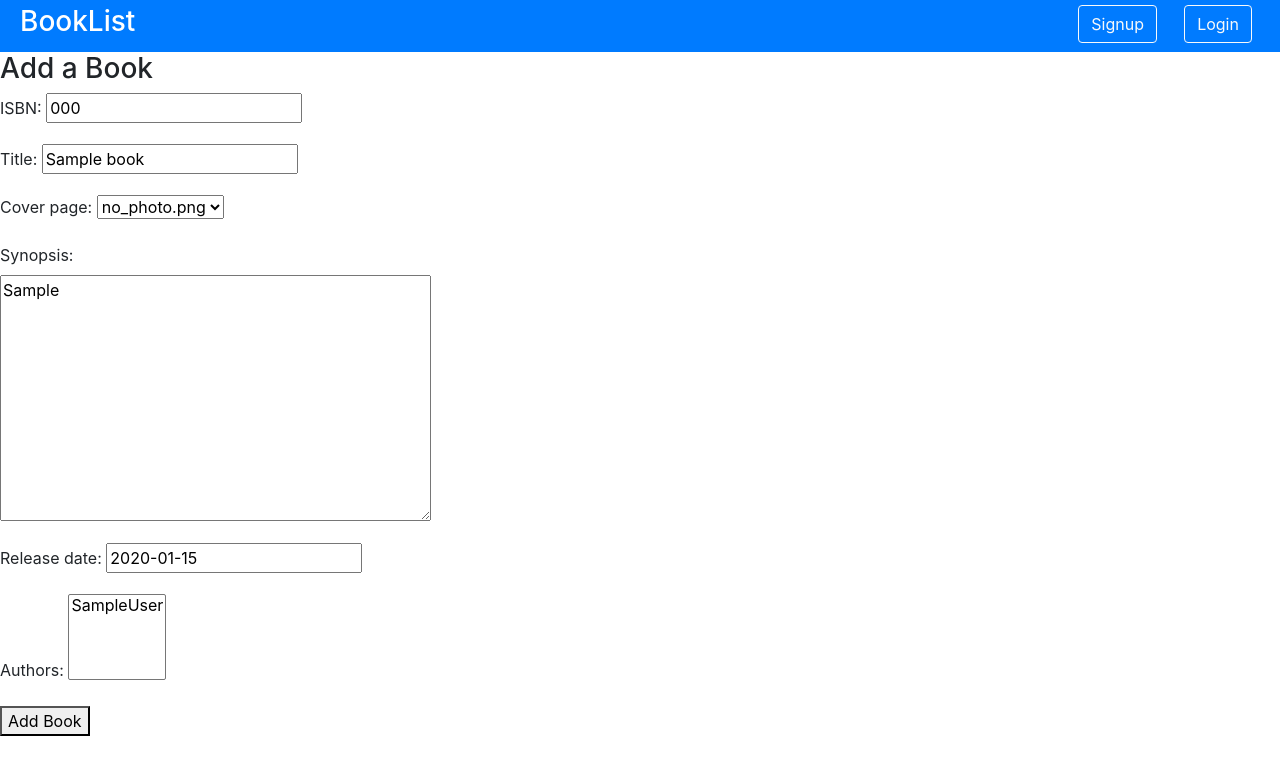
After one commit to MarcSaureu/BookList, a Django app: page /books/update_book/000/ in a window 1280 px wide. The commit adds this page. Shown: the top 775 px of the page. Run offline with Django 3.2, Linux system fonts and the light colour scheme; tables that the repository leaves empty hold one stand-in row (values such as "Sample post"); some libraries are stand-ins or nearby versions.

Commit message:
Some implementations

```diff
--- a/BookList/forms.py
+++ b/BookList/forms.py
@@ -52,3 +52,8 @@ class ListCreationForm(forms.ModelForm):
 		fields = ('name',)
 		exclude = {'user_id',}
 		model = models.List
+
+class BookCreationForm(forms.ModelForm):
+	class Meta:
+		fields = ('ISBN', 'title', 'cover_page', 'synopsis', 'release_date', 'authors')
+		model = models.Book
--- a/BookList/models.py
+++ b/BookList/models.py
@@ -15,7 +15,7 @@ class Author(models.Model):
         return self.first_name + self.last_name
 
 class Book(models.Model):
-    ISBN = models.CharField(max_length=13, unique=True)
+    ISBN = models.CharField(max_length=13, unique=True , primary_key=True)
     title = models.CharField(max_length=50)
     cover_page = models.FilePathField(path='BookList/static/img/')
     synopsis = models.TextField()
@@ -24,6 +24,9 @@ class Book(models.Model):
 
     def __str__(self):
         return self.title
+
+    def get_absolute_url(self):
+        return reverse('books')
 
 class User(auth_models.AbstractUser):
     birth_date = models.DateField(null=True)
--- a/BookList/urls.py
+++ b/BookList/urls.py
@@ -15,5 +15,9 @@ urlpatterns = [
 	path('mylists/', views.mylists, name = 'mylists'),
 	path('mylists/create_list/', views.CreateList.as_view(), name='create_list'),
 	path('account/', views.account, name = 'account'),
-	path('lists/<int:pk>', DetailView.as_view(model=List, template_name='mylists/list_detail.html'), name='list_detail')
+	path('lists/<int:pk>', DetailView.as_view(model=List, template_name='mylists/list_detail.html'), name='list_detail'),
+	path('books/', views.books, name = 'books'),
+	path('books/create_book/', views.CreateBook.as_view(), name = 'create_book'),
+	path('books/update_book/<str:pk>/', views.update_book, name = 'update_book'),
+	path('books/delete_book/<str:pk>/', views.delete_book, name = 'delete_book')
 ]
--- a/BookList/views.py
+++ b/BookList/views.py
@@ -1,10 +1,10 @@
-from django.shortcuts import render
+from django.shortcuts import render, redirect
 from flask import request
 
 from django.contrib import auth
 from django.views import generic
 from django.urls import reverse_lazy
-from BookList.forms import UserCreationForm, ListCreationForm
+from BookList.forms import UserCreationForm, ListCreationForm, BookCreationForm
 from django.views.generic.detail import DetailView
 from BookList.models import Book, Author, List, User
 
@@ -59,3 +59,32 @@ class RestaurantDetail(DetailView):
     def get_context_data(self, **kwargs):
         context = super(ListDetail, self).get_context_data(**kwargs)
         return context
+
+class CreateBook(generic.CreateView):
+	model = Book
+	template_name = 'form.html'
+	form_class = BookCreationForm
+
+def update_book(request, pk):
+	book = Book.objects.get(ISBN=pk)
+	form = BookCreationForm(instance=book)
+
+	if request.method == 'POST':
+		form = BookCreationForm(request.POST, instance=book)
+		if form.is_valid():
+			form.save()
+			return redirect('/books')
+
+	context = {'form':form}
+	return render(request, 'update_book.html', context)
+
+
+def delete_book(request, pk):
+	book = Book.objects.get(ISBN=pk)
+
+	if request.method == 'POST':
+		book.delete()
+		return redirect('/books')
+
+	context = {'item': book}
+	return render(request, 'delete_book.html', context)
--- a/templates/header.html
+++ b/templates/header.html
@@ -32,6 +32,7 @@
 					 	<div class="dropdown-menu">
 							<a href="{% url 'mylists' %}" class="dropdown-item" href="#">My Lists</a>
 							<a href="{% url 'authors' %}" class="dropdown-item" href="#">Authors</a>
+							<a href="{% url 'books' %}" class="dropdown-item" href="#">Books</a>
 							<a href="{% url 'account' %}" class="dropdown-item" href="#">Account</a>
 							<div class="dropdown-divider"></div>
 							<a href="{% url 'logout' %}" class="dropdown-item" href="#">Logout</a>
--- /dev/null
+++ b/templates/update_book.html
@@ -0,0 +1,19 @@
+
+{% extends "header.html" %}
+
+{% load static %}
+
+{% block page_content %}
+
+<div class="row">
+  <div class="col-md-4">
+    <h3>Add a Book</h3>
+    <form method="post">
+      {% csrf_token%}
+      {{ form.as_p }}
+      <button type="submit">Add Book</button>
+    </form>
+  </div>
+</div>
+
+{% endblock %}
```
Also changed, not shown: templates/books.html (+7 -1 lines), templates/create_book.html (added, +18 -0 lines), templates/delete_book.html (added, +17 -0 lines), BookList/migrations/0001_initial.py, db.sqlite3, templates/form.html (line endings or trailing spaces).
